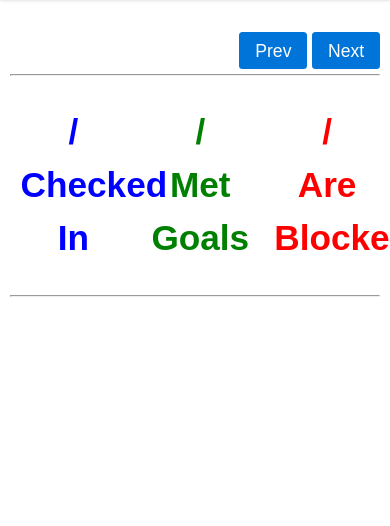
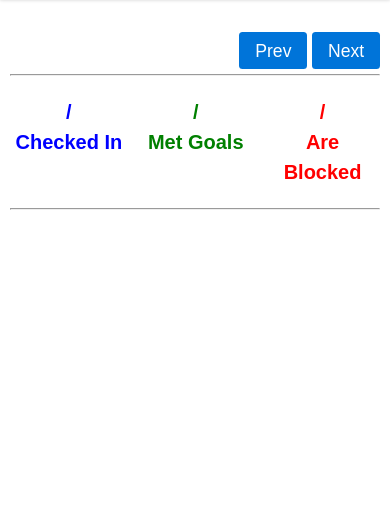
Before and after one commit to Threde/open-team-status, a Django app: template checkins/templates/checkins/checkin_list.html in a window 390 px wide. Shown: the part 53-579 px from the top of the page. Run offline with Django 3.2, Linux system fonts and the light colour scheme; the template is opened without the code that fills it, so the values that code supplies are empty.

Commit message:
better mobile look

```diff
--- a/checkins/static/style.css
+++ b/checkins/static/style.css
@@ -95,3 +95,9 @@ section {
     filter: saturate(0%) opacity(50%);
     -webkit-filter: saturate(0%) opacity(50%);
 }
+
+@media(max-width: 500px) {
+    h1.count {
+        font-size: 20px;
+    }
+}
--- a/checkins/templates/checkins/checkin_list.html
+++ b/checkins/templates/checkins/checkin_list.html
@@ -27,7 +27,7 @@
         </h1>
     </div>
     <hr>
-    <div class="flex two checkin-list">
+    <div class="flex one two-500 checkin-list">
         {% for object in object_list %}
             {% include "checkins/checkin.html" %}
         {% endfor %}
```
